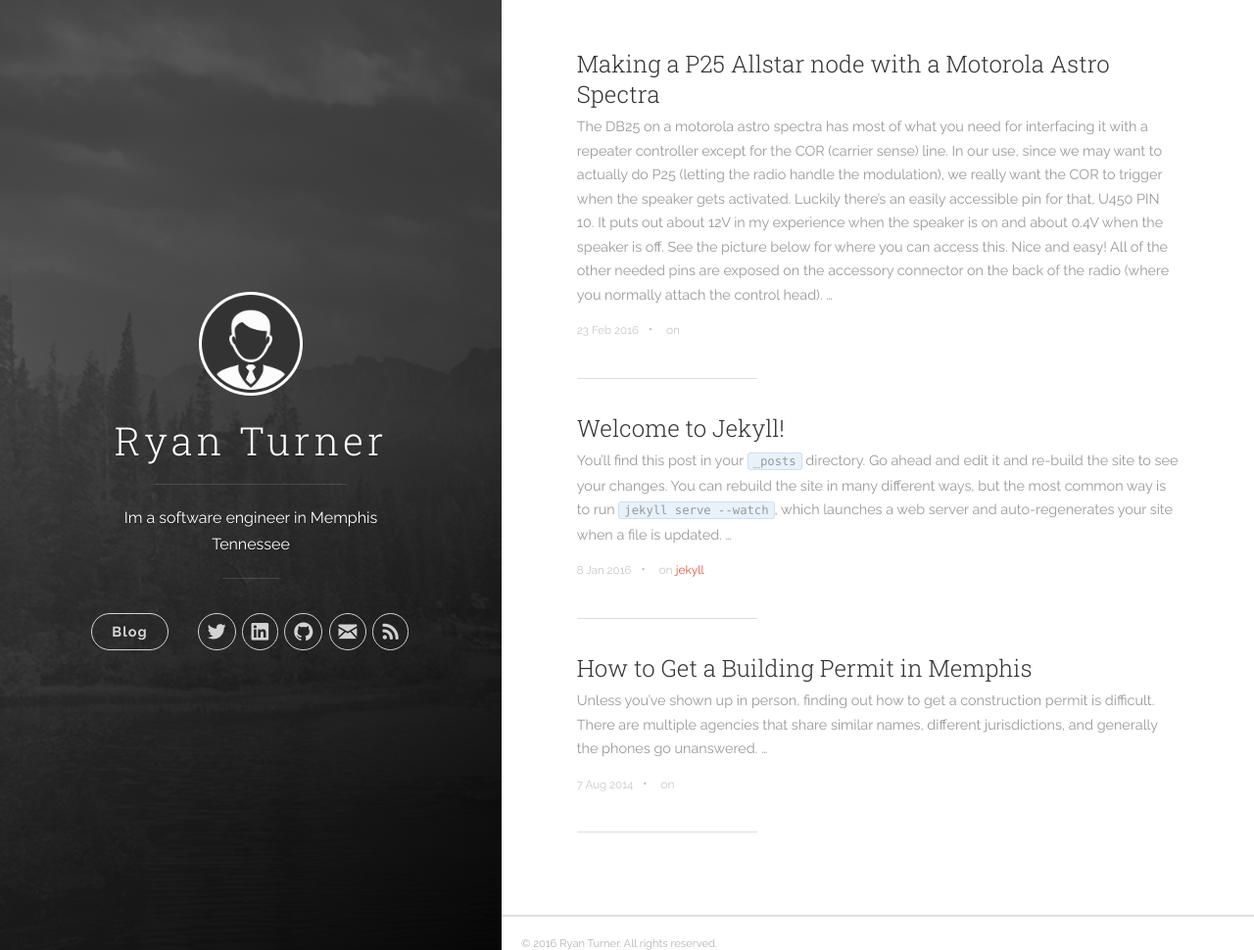
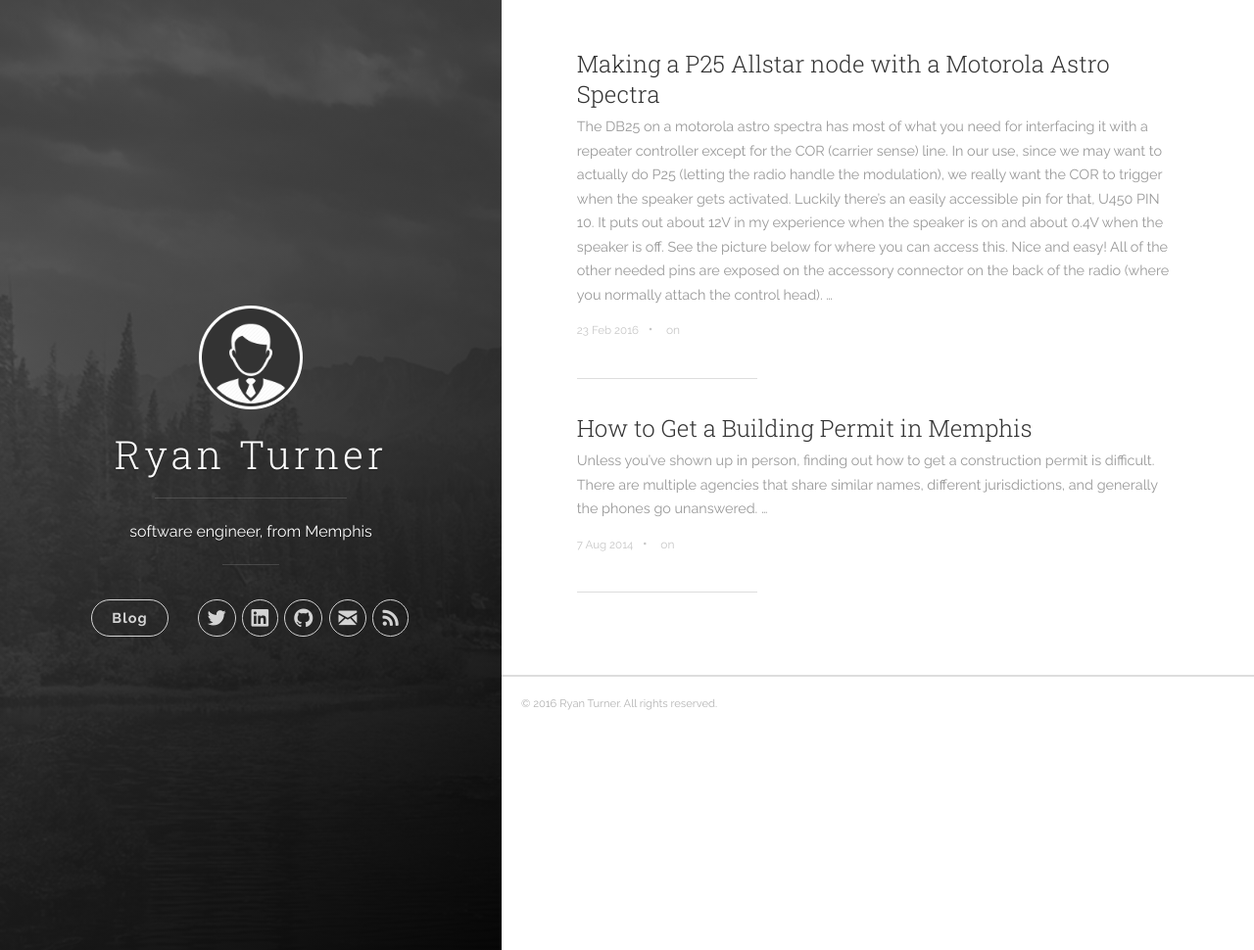
Before and after one commit to ryanturner/ryanturner.github.io, a Jekyll site: the page built from index.html, in a window 1280 px wide and 970 px high. Shown: the whole window at 98% size. Built offline with Jekyll 4.4.1, drawn with Linux system fonts in a browser that asks for light colours; nearby versions of some CDN libraries; the list of posts is cut into pages by our own code.

Commit message:
Removed default and fixed stuff

````diff
--- a/_config.yml
+++ b/_config.yml
@@ -1,6 +1,6 @@
 # Site settings
 title: Ryan Turner
-description: 'Im a software engineer in Memphis Tennessee'
+description: 'software engineer, from Memphis'
 url: 'https://github.com/ryanturner'
 baseurl: 'https://ryanturner.github.io/'
 # google_analytics: 'UA-XXXXXX-X'
--- a/_posts/2016-01-08-welcome-to-jekyll.markdown
+++ /dev/null
@@ -1,25 +0,0 @@
----
-title:  "Welcome to Jekyll!"
-date:   2016-01-08 15:04:23
-categories: [jekyll]
-tags: [jekyll]
----
-You’ll find this post in your `_posts` directory. Go ahead and edit it and re-build the site to see your changes. You can rebuild the site in many different ways, but the most common way is to run `jekyll serve --watch`, which launches a web server and auto-regenerates your site when a file is updated.
-
-To add new posts, simply add a file in the `_posts` directory that follows the convention `YYYY-MM-DD-name-of-post.ext` and includes the necessary front matter. Take a look at the source for this post to get an idea about how it works.
-
-Jekyll also offers powerful support for code snippets:
-
-``` ruby
-def print_hi(name)
-  puts "Hi, #{name}"
-end
-print_hi('Tom')
-#=> prints 'Hi, Tom' to STDOUT.
-```
-
-Check out the [Jekyll docs][jekyll] for more info on how to get the most out of Jekyll. File all bugs/feature requests at [Jekyll’s GitHub repo][jekyll-gh]. If you have questions, you can ask them on [Jekyll’s dedicated Help repository][jekyll-help].
-
-[jekyll]:      http://jekyllrb.com
-[jekyll-gh]:   https://github.com/jekyll/jekyll
-[jekyll-help]: https://github.com/jekyll/jekyll-help
````
